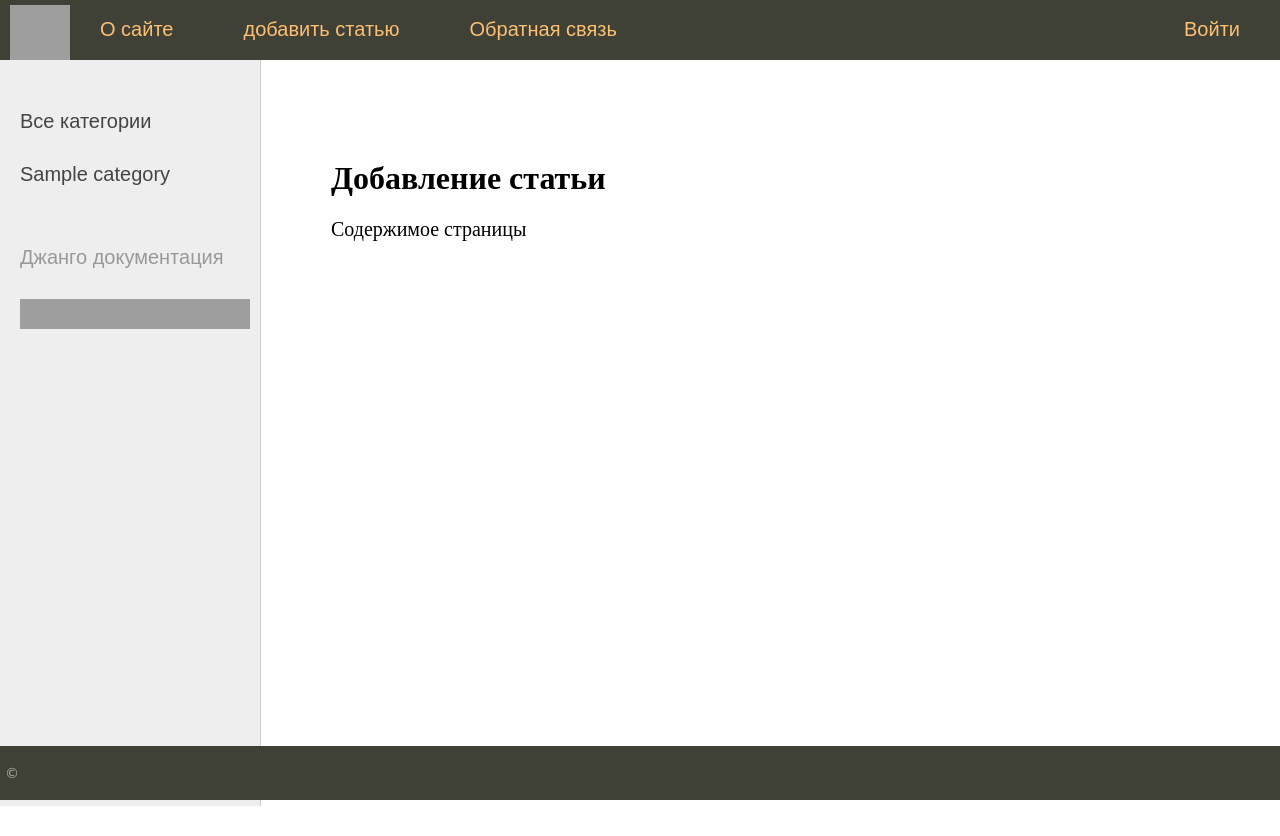
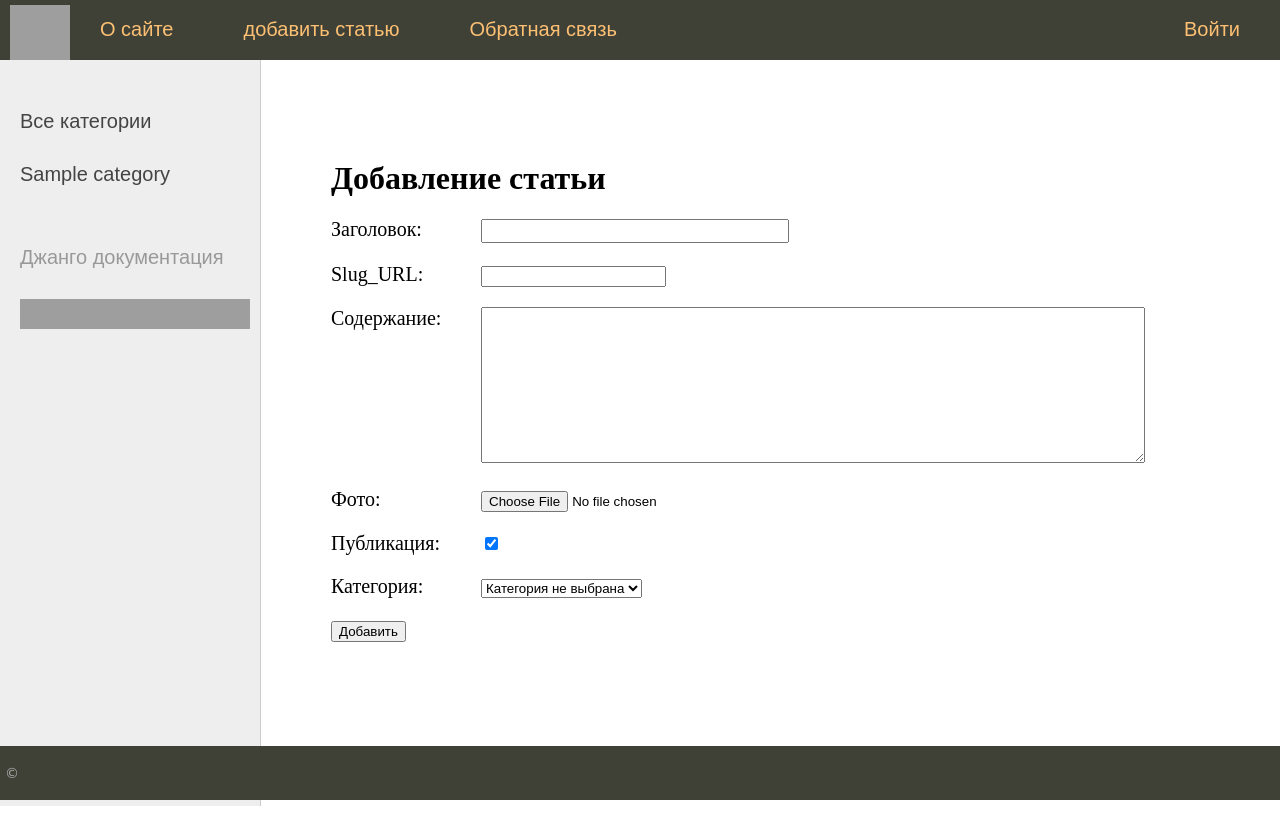
Before and after one commit to Muslix64st/site-for-car, a Django app: page /add_page/ in a window 1280 px wide. Run offline with Django 4.2, Linux system fonts and the light colour scheme; tables that the repository leaves empty hold one stand-in row (values such as "Sample post"); grey boxes are pictures that could not be loaded.

Commit message:
lesson 15

```diff
--- a/car/forms.py
+++ b/car/forms.py
@@ -1,11 +1,36 @@
 from django import forms
+from django.core.exceptions import ValidationError
+
 from .models import *
 
-#_________________________________________________________________________
+
+class AddPostForm(forms.ModelForm):
+    def __init__(self, *args, **kwargs):
+        super().__init__(*args, **kwargs)
+        self.fields['cat'].empty_label = 'Категория не выбрана'
+
+    class Meta:
+        model = Car
+        # fields = '__all__'
+        fields = ['title', 'slug', 'content', 'photo',  'is_published', 'cat']
+        widgets = {
+            'title': forms.TextInput(attrs={'class': 'form-input'}),
+            'content': forms.Textarea(attrs={'cols': 80, 'rows':10}),
+        }
+
+
+    def clean_title(self):
+        title = self.cleaned_data['title']
+        if len(title) > 200:
+            raise ValidationError('Длина превышает 200 символов')
+        return title
+
+
+
 """Класс создания формы"""
-class AddPostForm(forms.Form):
-    title = forms.CharField(max_length=250)
-    slug = forms.SlugField(max_length=250)
-    content = forms.CharField(widget=forms.Textarea(attrs={'color': 60, 'row': 10}))
-    is_published = forms.BooleanField()
-    cat = forms.ModelChoiceField(queryset=Category.objects.all())
+# class AddPostForm(forms.Form):
+#     title = forms.CharField(max_length=250, label='Заголовок')
+#     slug = forms.SlugField(max_length=250, label='slug_url')
+#     content = forms.CharField(widget=forms.Textarea(attrs={'color': 60, 'row': 10}), label='Статья')
+#     is_published = forms.BooleanField(label='Публикация', required=False, initial=True)
+#     cat = forms.ModelChoiceField(queryset=Category.objects.all(), label='Категория', empty_label='Категория не выбрана')
--- a/car/static/car/css/styles.css
+++ b/car/static/car/css/styles.css
@@ -34,7 +34,7 @@ p.link-read-post {
 	text-align: right;
 }
 p.link-read-post a {
-	padding: 10px;
+	padding: 50px;
 	min-width: 100px;
 	background: #333671;
 	color: #fff;
--- a/car/templates/car/addpage.html
+++ b/car/templates/car/addpage.html
@@ -2,5 +2,52 @@
 
 {% block content %}
 <h1>{{ title }}</h1>
-<p>Содержимое страницы</p>
+<!--enctype="multipart/form-data" для обработки фотографий -->
+<form action="{% url 'add_page' %}" method="post" enctype="multipart/form-data">
+    {% csrf_token %}
+
+<!-- выводит сообщение ошибка добавления поста -->
+    <div class="form-error">{{ form.non_field_errors }}</div>
+<!------------------------------------------------>
+
+    <p><label class="form-label"
+              for="{{ form.title.id_for_label }}">
+              {{ form.title.label }}:</label>{{ form.title }} </p>
+    <div class="form-error">{{ form.title.errors }}</div>
+
+    <p><label class="form-label"
+              for="{{ form.slug.id_for_label }}">
+              {{ form.slug.label }}:</label>{{ form.slug }} </p>
+    <div class="form-error">{{ form.slug.errors }}</div>
+
+    <p><label class="form-label"
+              for="{{ form.content.id_for_label }}">
+              {{ form.content.label }}:</label>{{ form.content }} </p>
+    <div class="form-error">{{ form.content.errors }}</div>
+
+        <p><label class="form-label"
+              for="{{ form.photo.id_for_label }}">
+              {{ form.photo.label }}:</label>{{ form.photo }} </p>
+    <div class="form-error">{{ form.photo.errors }}</div>
+
+    <p><label class="form-label"
+              for="{{ form.is_published.id_for_label }}">
+              {{ form.is_published.label }}:</label>{{ form.is_published }} </p>
+    <div class="form-error">{{ form.is_published.errors }}</div>
+
+    <p><label class="form-label"
+              for="{{ form.cat.id_for_label }}">
+              {{ form.cat.label }}:</label>{{ form.cat }} </p>
+    <div class="form-error">{{ form.cat.errors }}</div>
+
+    <button type="submit">Добавить</button>
+
+</form>
+
 {% endblock %}
+<!-- Все кнопки можно кружить циклом я оставил так потому что буду переделывать и каждую настраивать отдельно
+{% for spoilt in form %}
+    <p><label class="form-label" for="{{ spoilt.id_for_label }}">{{ spoilt.label }}:</label>{{ spoilt.cat }} </p>
+    <div class="form-error">{{ spoilt.errors }}</div>
+{% endfor %}
+-->
--- a/car/urls.py
+++ b/car/urls.py
@@ -21,13 +21,13 @@ from .views import *
 
 
 urlpatterns = [
-    path('', index,name="home"),                        #http://127.0.0.1:8000/
+    path('', CarHome.as_view(), name="home"),                        #http://127.0.0.1:8000/
     path('about/', about, name="about"),  #http://127.0.0.1:8000/cats/
-    path('add_page/', add_page, name="add_page"),
+    path('add_page/', AddPage.as_view(), name="add_page"),
     path('contact/', contact, name="contact"),
     path('login/', login, name="login"),
-    path('post/<slug:post_slug>/', show_post, name="post"),
-    path('category/<slug:cat_slug>/', show_category, name="category"),  # 'category/<int:cat_id>/'
+    path('post/<slug:post_slug>/', ShowPost.as_view(), name="post"),
+    path('category/<slug:cat_slug>/', CarCategory.as_view(), name="category"),  # 'category/<int:cat_id>/'
 ]
 
 handler404 = pageNotFound
--- a/car/views.py
+++ b/car/views.py
@@ -1,58 +1,138 @@
 from django.http import HttpResponse, HttpResponseNotFound
-from django.shortcuts import render, get_object_or_404
+from django.shortcuts import render, get_object_or_404, redirect
+from django.views.generic import ListView, DetailView, CreateView
+from .forms import *
 from .models import *
 
 
 
-def index(request):
-    posts = Car.objects.all()
-    cats = Category.objects.all()    # это вытаскиваю из car_tags
-    context = {
-            'posts': posts,
-            'title': 'Главная страница',
-            'cat_selected': 0,
-    }
-    return render(request, 'car/index.html', context=context)
+#_____________________________________________
 
 
+
+class CarHome(ListView):
+    model = Car
+    template_name = 'car/index.html'
+    context_object_name = 'posts' # или переделать в index----- for p in object_list
+    extra_context = {'title': 'Главная страница',
+                     'cat_selected': 0}  # через этот параметр только неизменяемые данные передавать
+
+    def get_queryset(self):
+        return Car.objects.filter(is_published=True)
+
+    """следующая функция для передачи динамического контекста. В ней мы обращаемся к классу ListView чтобы не
+     затереть данные введённые выше (там уже 2 контекста есть). Функцию использовать не буду потому что
+     я передал меню через пользовательские теги. В функции берём уже сформированный словарь через параметр kwargs
+      распаковываем и добавляем меню(которое я убрал) """
+
+    # def get_context_data(self, *, object_list=None, **kwargs):
+    #     context = super().get_context_data(**kwargs)
+    #     context['menu'] = menu
+    #     return context
+
+
+
+#_____________________________________________
 
 def about(request):
     return render(request, 'car/about.html', {'title': 'О сайте'})
 
+#_____________________________________________
 
-def add_page(request):
-    return render(request, 'car/addpage.html',  {'title': 'Добавление статьи'})
+class AddPage(CreateView):
+    form_class = AddPostForm
+    template_name = 'car/addpage.html'
+    extra_context = {'title': 'Добавление статьи'}
 
+#_____________________________________________
 
 def contact(request):
     return HttpResponse('<h1>Отображение по категориям</h1>')
+
+#_____________________________________________
+
 def login(request):
     return HttpResponse('<h1>Отображение по категориям</h1>')
 
 #_______________________________________кнопка читать пост___________________________________________
-def show_post(request, post_slug):
-    post = get_object_or_404(Car, slug=post_slug)
-    context = {
-        'post': post,
-        'title': post.title,
-        'cat_selected': post.cat_id,
-    }
-    return render(request, 'car/post.html', context=context)
 
+class ShowPost(DetailView):
+    model = Car
+    template_name = 'car/post.html'
+    slug_url_kwarg = 'post_slug'
+    context_object_name = 'post'
+    extra_context = {'title': 'Статья'}
 
 #_______________________________________ отображение по категориям ___________________________________________
 
-def show_category(request, cat_slug):  #  cat_id)
-    posts = Car.objects.filter(cat__slug=cat_slug)   #cat_id=cat_id
-    #posts = Car.objects.all()             # это вытаскиваю из car_tags
-    context = {
-            'posts': posts,
-            'title': 'Отображение по рубрикам',
-            'cat_selected': cat_slug,   #cat_id
-    }
-    return render(request, 'car/index.html', context=context)
+class CarCategory(ListView):
+    model = Car
+    template_name = 'car/index.html'
+    context_object_name = 'posts' # или переделать в index----- for p in object_list
+    allow_empty = False
+    def get_queryset(self):
+        return Car.objects.filter(cat__slug=self.kwargs['cat_slug'], is_published=True)
+
+
+    def get_context_data(self, *, object_list=None, **kwargs):
+        context = super().get_context_data(**kwargs)
+        context['title'] = 'Категория - ' + str(context['posts'][0].cat)  # №15   15минута
+        context['cat_selected'] = context['posts'][0].cat_id
+        return context
+
+#_____________________________________________
+
+def pageNotFound(request, exception):
+    return HttpResponseNotFound(f'<h1>Ошибка! запрашиваемая страница отсутвует!!!! <p> pageNotFound</p> </h1>')
+
+#_________________________________________________функции______________________________________________
+
+
+# def index(request):
+#     posts = Car.objects.all()
+#     cats = Category.objects.all()    # это вытаскиваю из car_tags
+#     context = {
+#             'posts': posts,
+#             'title': 'Главная страница',
+#             'cat_selected': 0,
+#     }
+#     return render(request, 'car/index.html', context=context)
 
 
 
-def pageNotFound(request, exception):
-    return HttpResponseNotFound(f'<h1>Ошибка! запрашиваемая страница отсутвует!!!! <p> pageNotFound</p> </h1>')
+
+# def add_page(request):
+#     if request.method == 'POST':
+#         form = AddPostForm(request.POST, request.FILES)  # request.FILES для сохранения фото + изменить в шаблоне addpa
+#         if form.is_valid():
+#             form.save()
+#             return redirect('home')
+#             # try:
+#             #     Car.objects.create(**form.cleaned_data)
+#             #     return redirect('home')
+#             # except:
+#             #     form.add_error(None, 'Ошибка добавления поста') #  ошибка отправляется в addpage
+#     else:
+#         form = AddPostForm()
+#     return render(request, 'car/addpage.html', {'form': form,'title': 'Добавление статьи'})
+
+
+# def show_post(request, post_slug):
+#     post = get_object_or_404(Car, slug=post_slug)
+#     context = {
+#         'post': post,
+#         'title': post.title,
+#         'cat_selected': post.cat_id,
+#     }
+#     return render(request, 'car/post.html', context=context)
+
+
+# def show_category(request, cat_slug):  #  cat_id)
+#     posts = Car.objects.filter(cat__slug=cat_slug)   #cat_id=cat_id
+#     #posts = Car.objects.all()             # это вытаскиваю из car_tags
+#     context = {
+#             'posts': posts,
+#             'title': 'Отображение по рубрикам',
+#             'cat_selected': cat_slug,   #cat_id
+#     }
+#     return render(request, 'car/index.html', context=context)
```
